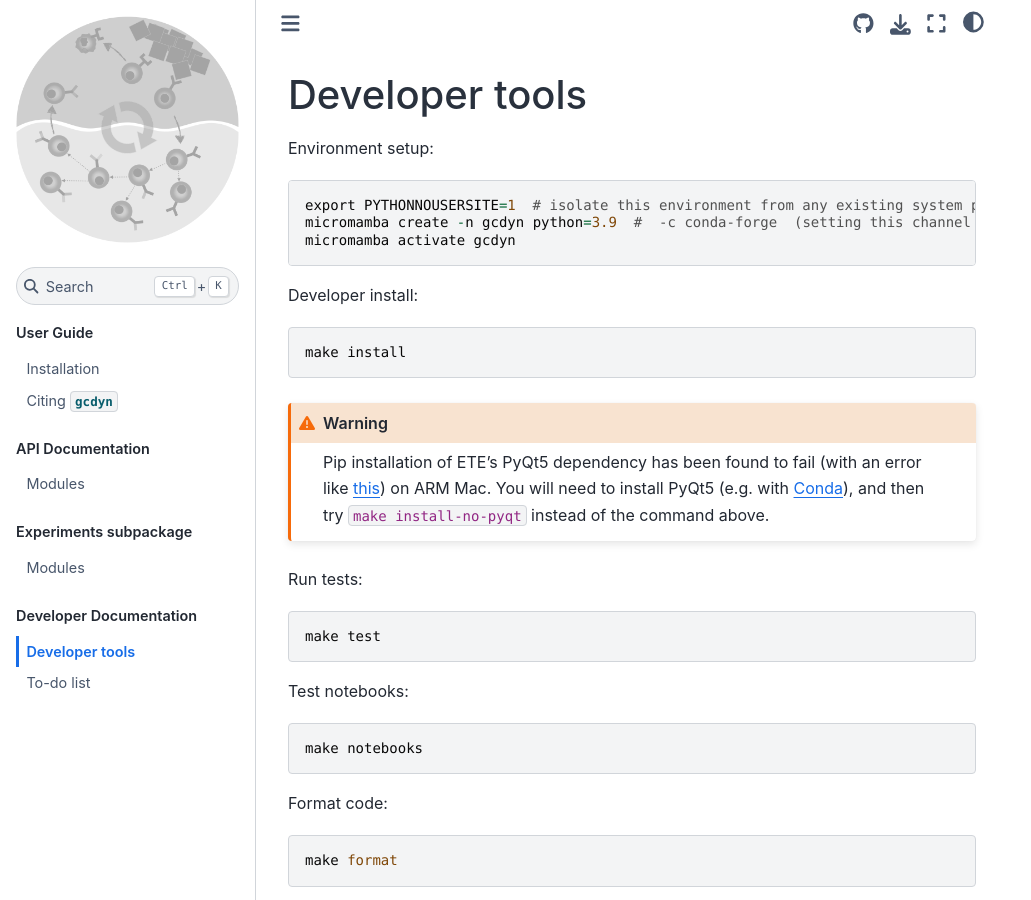
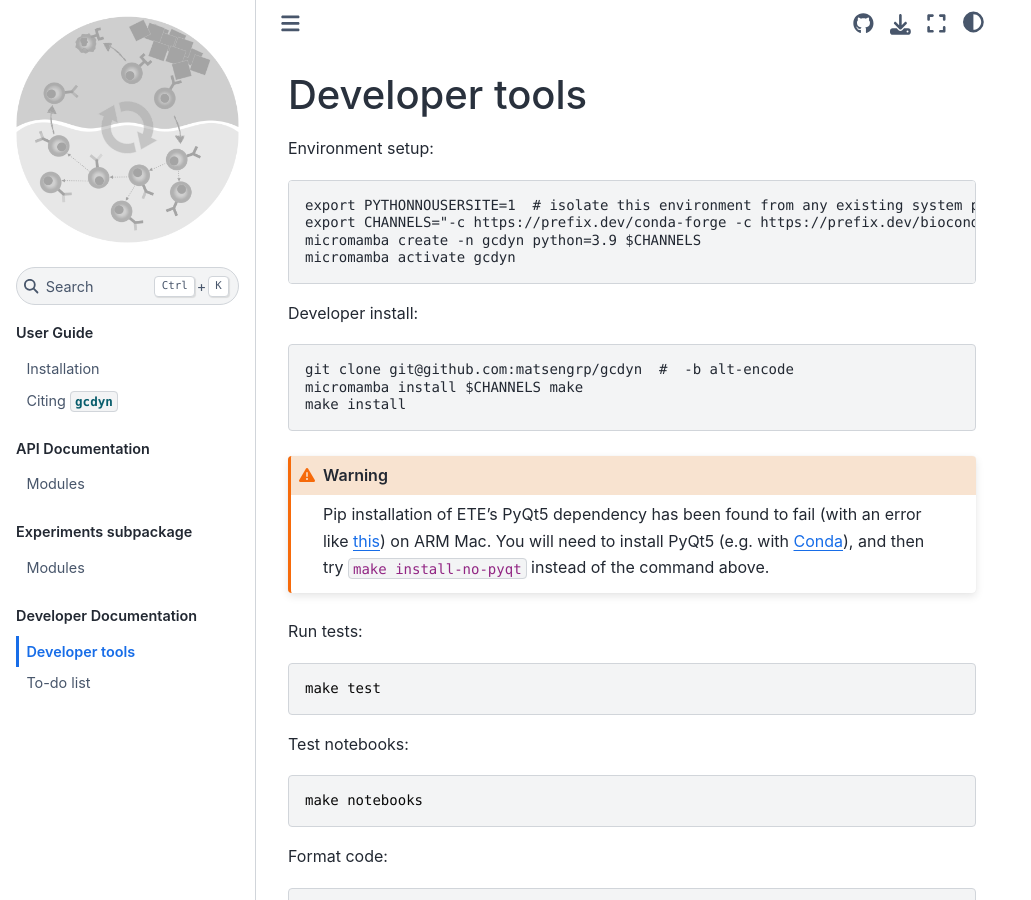
Before and after one commit to matsengrp/gcdyn, a Sphinx documentation site: the page built from docs/developer.rst, in a window 1280 px wide and 900 px high. Shown: the whole window, without its empty margins (0-1031 px from the left). Built offline with Sphinx 7.4.7 and the Sphinx Book theme 1.1.4, drawn with Linux system fonts in a browser that asks for light colours; pages that are not in the unit, such as notebooks, are missing from menus.

Commit message:
install stuff

```diff
--- a/docs/developer.rst
+++ b/docs/developer.rst
@@ -4,11 +4,14 @@ Developer tools
 Environment setup::
 
   export PYTHONNOUSERSITE=1  # isolate this environment from any existing system packages
-  micromamba create -n gcdyn python=3.9  #  -c conda-forge  (setting this channel  uses the anaconda url, which is blocked now)
+  export CHANNELS="-c https://prefix.dev/conda-forge -c https://prefix.dev/bioconda"  # avoid using anaconda.org
+  micromamba create -n gcdyn python=3.9 $CHANNELS
   micromamba activate gcdyn
 
 Developer install::
 
+  git clone git@github.com:matsengrp/gcdyn  #  -b alt-encode
+  micromamba install $CHANNELS make
   make install
 
 .. warning::
--- a/setup.py
+++ b/setup.py
@@ -43,6 +43,7 @@ setup(
         "colored-traceback",
         "sphinx-argparse",
         "pysam",
+        "make",
     ],
     extras_require={
         "PyQt5": [
```
Also changed, not shown: gcd-dl-paper/README.md (added), 2 other files.
